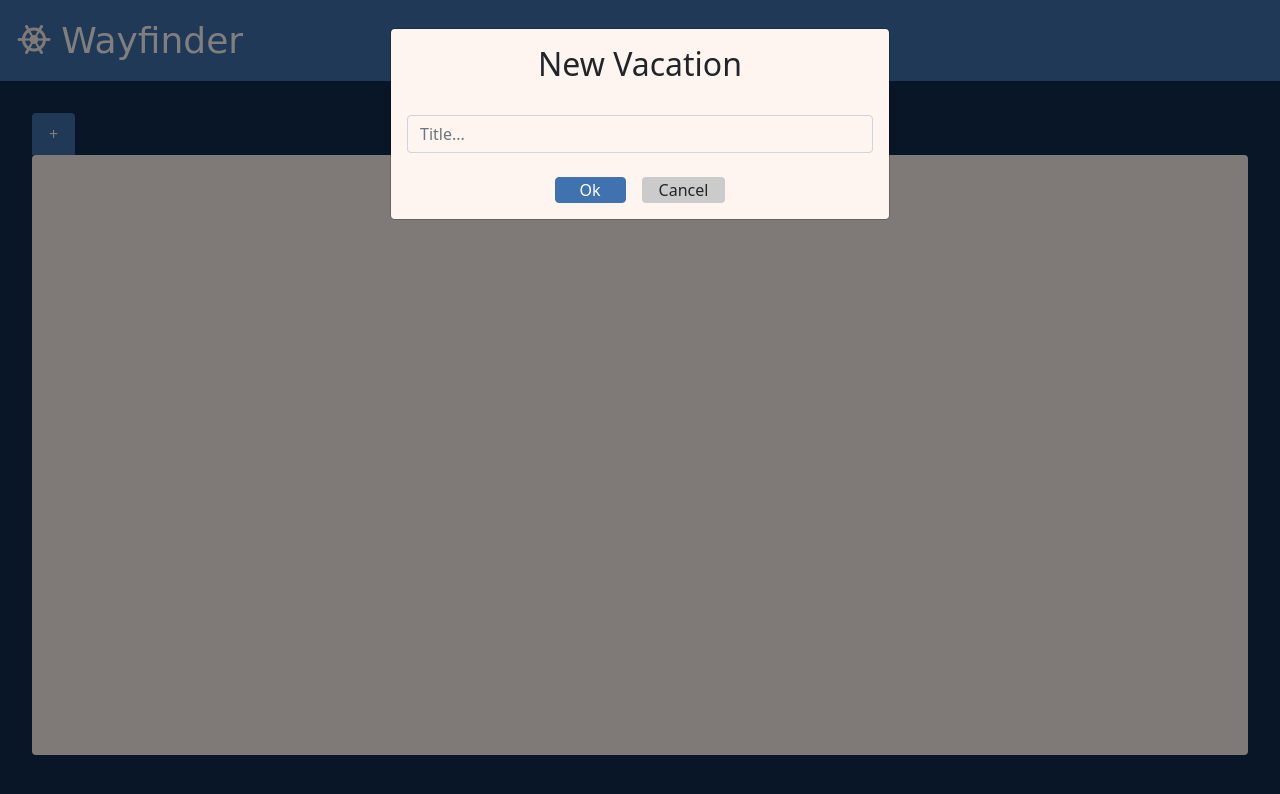
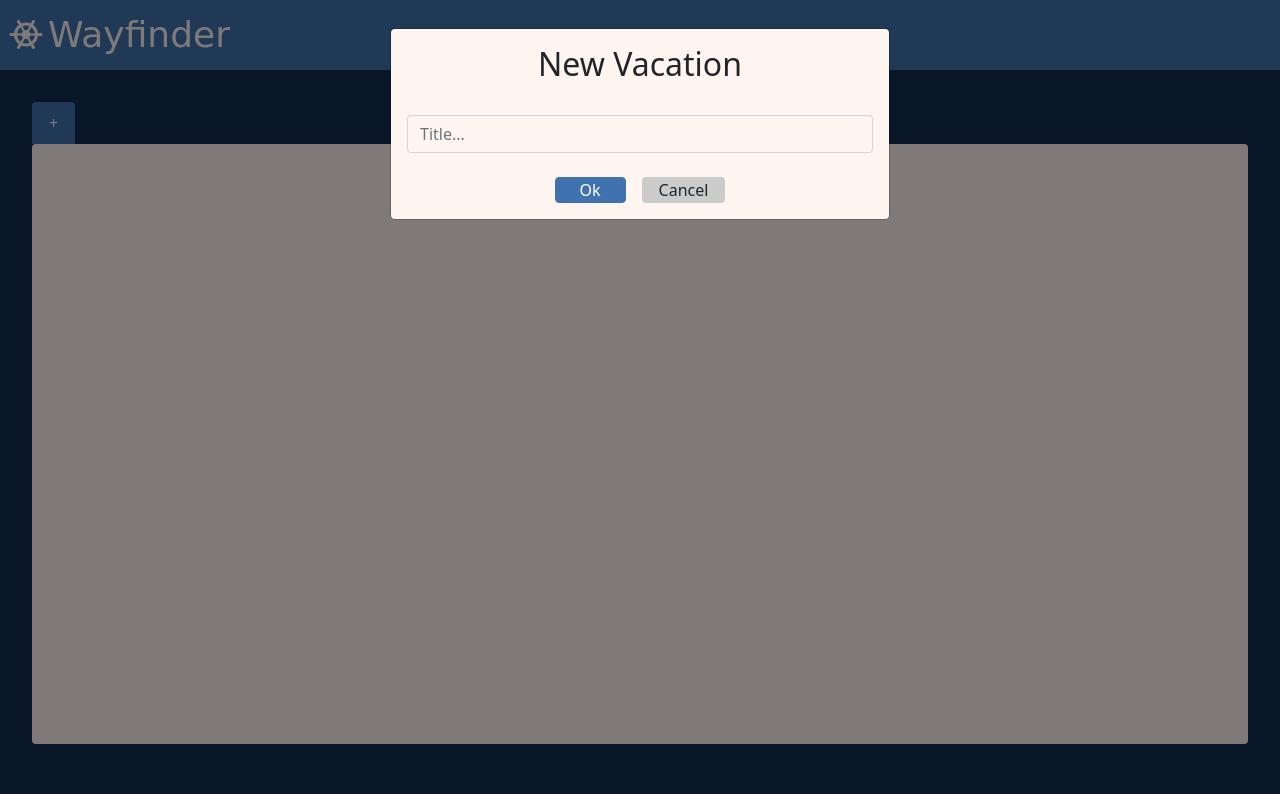
Before and after one commit to HarrisonWheeler/Wayfinder, a website with bundled scripts: page index.html in a window 1280 px wide. Built offline with nearby package versions, Linux system fonts and the light colour scheme; a script that the page names is missing; a web font is replaced by a local one.

Commit message:
mostly final changes

```diff
--- a/app/Models/Trip.js
+++ b/app/Models/Trip.js
@@ -114,7 +114,7 @@ export class Trip {
          </div>
          <div class="col-3 col-md-1 mt-2 mt-md-0">
            <div class="form-group">
-             <input type="number" name="cost" class="form-control" placeholder="0" min="1" max="10000" required>
+             <input type="number" name="cost" class="form-control" placeholder="0.00" min="1" max="10000" required>
            </div>
          </div>
          <div class="col-4 offset-5 offset-md-0 col-md-12 d-flex justify-content-end mt-3">
--- a/index.html
+++ b/index.html
@@ -24,11 +24,9 @@
 
 <body>
   <header>
-    <nav class="navbar navbar-dark navbar-expand bg-primary text-light no-select">
-      <a class="navbar-brand ms-3" href="#">
-        <i class="mdi mdi-ship-wheel mdi-36px text-light"></i>
-        <span class="ms-1 nav-font">Wayfinder</span>
-      </a>
+    <nav class="navbar navbar-dark navbar-expand bg-primary text-light no-select p-2">
+      <i class="mdi mdi-ship-wheel mdi-36px text-light"></i>
+      <span class="ms-1 nav-font">Wayfinder</span>
     </nav>
   </header>
 
```
